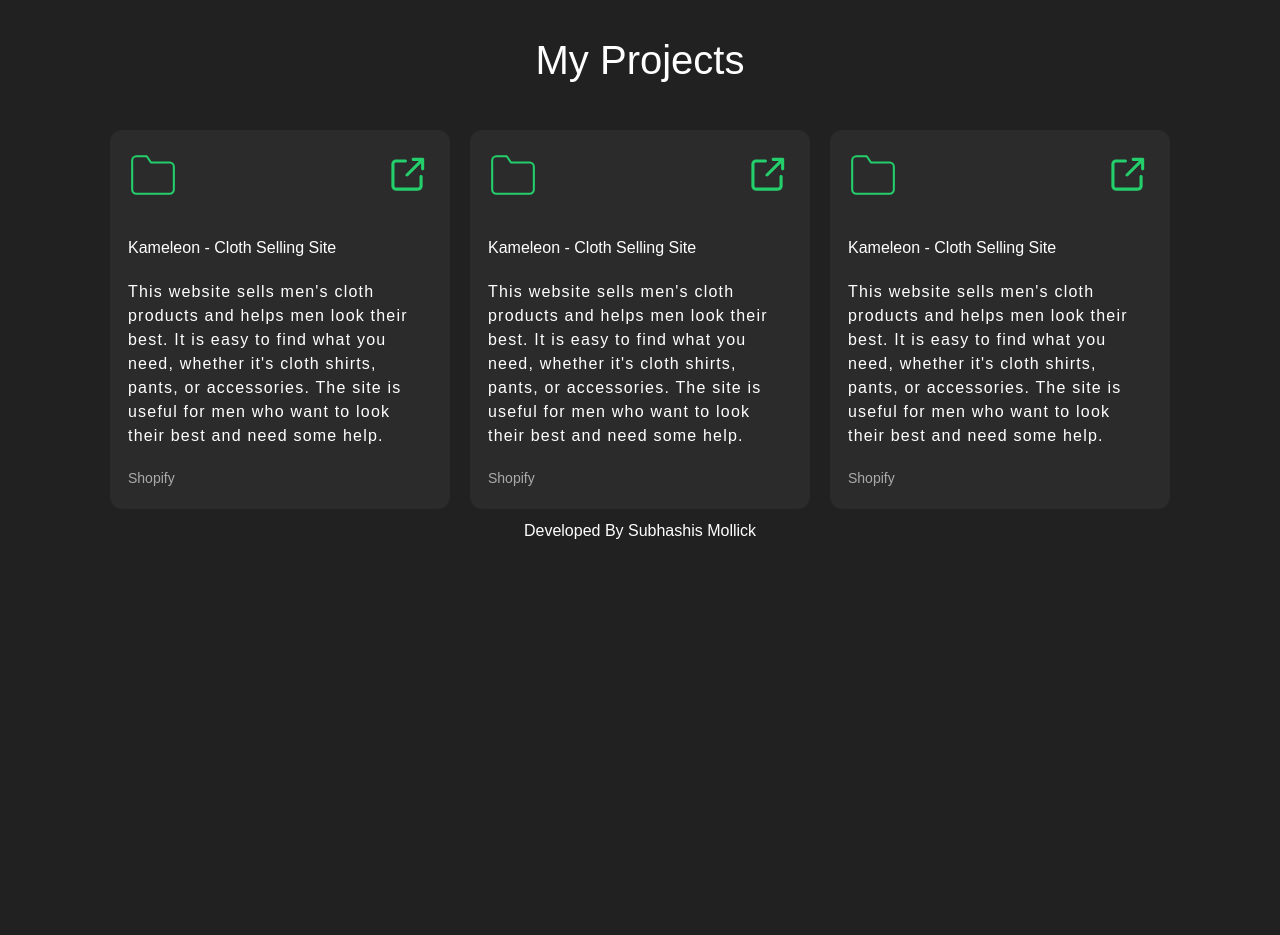
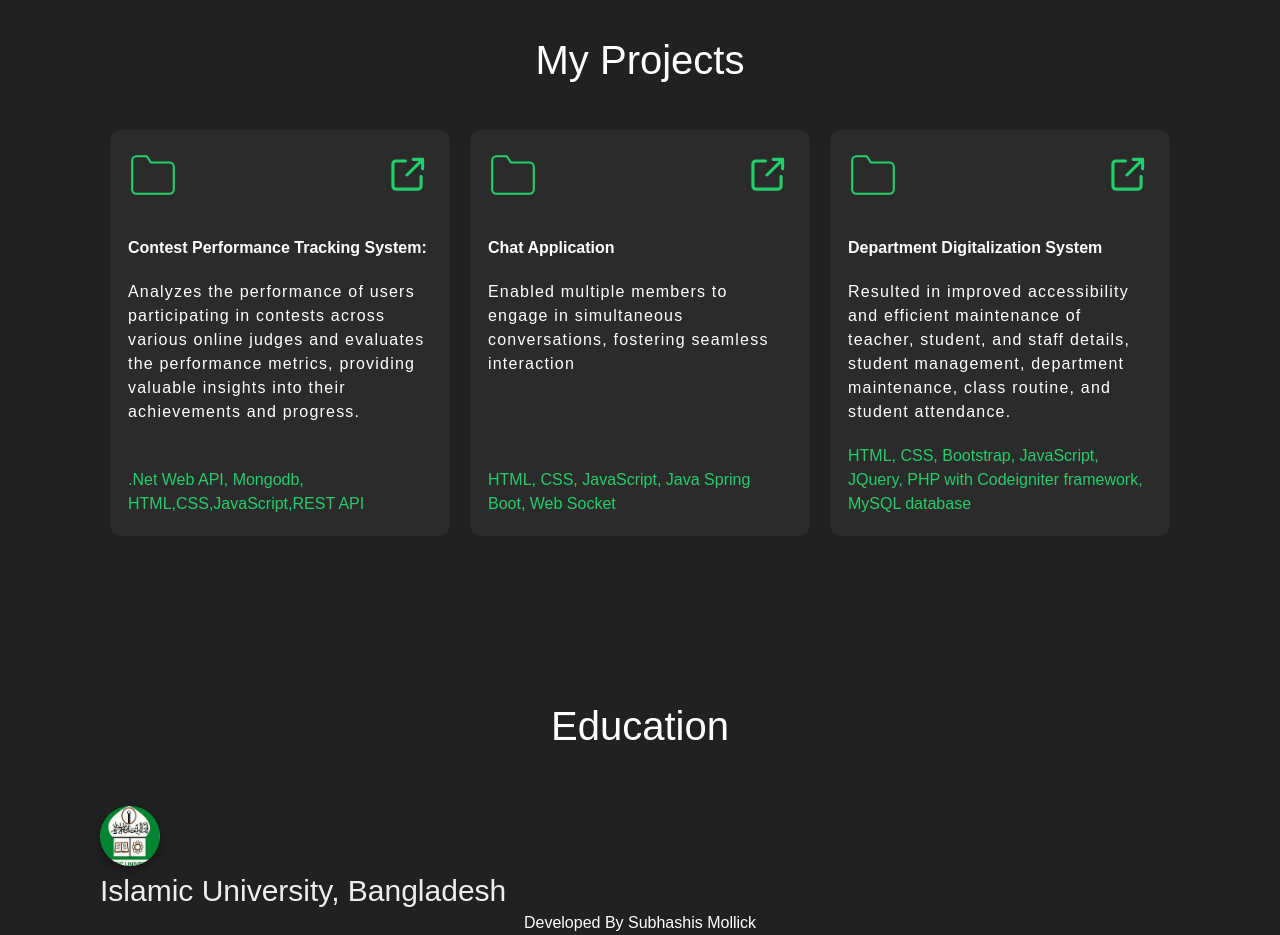
Before and after one commit to subhashiscse/My-Portfolio, a React (Vite) app: page / in a window 1280 px wide. Shown: the part 920-1855 px from the top of the page. Before the commit the page ends 1463 px from the top, so only its background shows below. Built offline with nearby package versions, Linux system fonts and the light colour scheme.

Commit message:
Fixed Project Section

```diff
--- a/src/components/Body/Body.jsx
+++ b/src/components/Body/Body.jsx
@@ -2,9 +2,8 @@
 import Particles from "react-tsparticles"
 import { Container } from "./styles"
 import { Hero } from "../Hero/Hero.jsx"
-// import { About } from "../About/About";
-// import { Contact } from "../Contact/Contact";
 import { Project } from "../Project/Project.jsx";
+import { Education } from "../Education/Education.jsx";
 
 
 
@@ -256,6 +255,7 @@
                 />
                 <Hero/>
                 <Project/>
+                <Education/>
             </Container>
         );
     }
--- /dev/null
+++ b/src/components/Education/Education.jsx
@@ -0,0 +1,25 @@
+import React from 'react';
+import { styles } from "../../styles.js";
+import { Container } from "./styles";
+import islamicuniversity from "../../assets/Education/islamicuniversity.png";
+;
+
+export function Education() {
+  return (
+    <Container id="education">
+        <h2>Education</h2>
+        <div className="education-card-container">
+            <div className="education-card-left">
+                <img crossorigin="anonymous" class="education-roundedimg" src={islamicuniversity} alt="Shahjalal University of Science and Technology"/>
+            </div>
+            <div className='education-card-right'>
+                <p className={`${styles.heroSubText} mt-2 text-white-100`}>
+                    Islamic University, Bangladesh
+                </p>
+            </div>
+        </div>
+    </Container>
+  );
+};
+
+export default Education;
--- /dev/null
+++ b/src/components/Education/styles.js
@@ -0,0 +1,30 @@
+import styled from "styled-components";
+
+
+export const Container = styled.section`
+  margin-top: 15rem;
+
+  h2{
+    text-align: center;
+    font-size: 4rem;
+    margin-bottom: 3rem;
+  }
+  .education-card-container {
+    display: flex;
+    flex-direction: column;
+    padding-top: 20px;
+  }
+  .education-card-left{
+    .education-roundedimg {
+      object-fit: cover;
+      margin-right: 2rem;
+      width: 6rem;
+      height: 6rem;
+      box-shadow: 0 0.5rem 1rem rgba(0,0,0,.3);
+      border-radius: 50%;
+    }
+  }
+  .education-card-right {
+    max-width: 70%;
+  }
+`
--- a/src/components/Hero/Hero.jsx
+++ b/src/components/Hero/Hero.jsx
@@ -24,7 +24,6 @@
                 <img style={{ width: 400 }} src={subhashis} alt="Subhashis Mollick" />
             </div>
         </div>
-
     </section>
   )
 }
--- a/src/components/Project/Project.jsx
+++ b/src/components/Project/Project.jsx
@@ -1,75 +1,35 @@
 import { Container } from "./styles";
 import React from 'react';
+import { projects} from '../../static/config.js'
 import externalLink from "../../assets/external-link.svg"
 
+const SingleProject = ({ project }) => (
+  <div className="project">
+    <header>
+      <svg width="50" xmlns="http://www.w3.org/2000/svg" role="img" viewBox="0 0 24 24" fill="none" stroke="#23ce6b " stroke-width="1" stroke-linecap="round" stroke-linejoin="round"><title>Folder</title><path d="M22 19a2 2 0 0 1-2 2H4a2 2 0 0 1-2-2V5a2 2 0 0 1 2-2h5l2 3h9a2 2 0 0 1 2 2z"></path></svg>
+      <div className="project-links">
+        <a href={project.ProjectUrl} target="_blank" rel="noreferrer">
+          <img src={externalLink} alt="Visit site" />
+        </a>
+      </div>
+    </header>
+    <div className="body">
+      <h3 className="font-bold">{project.Title}</h3>
+      <p>{project.Description}</p>
+    </div>
+    <footer className='text-[#23ce6b]'>
+      {project.Stack}
+    </footer>
+  </div>
+);
 export function Project() {
   return (
     <Container id="project">
       <h2>My Projects</h2>
       <div className="projects">
-          <div className="project">
-            <header>
-              <svg width="50" xmlns="http://www.w3.org/2000/svg" role="img" viewBox="0 0 24 24" fill="none" stroke="#23ce6b " stroke-width="1" stroke-linecap="round" stroke-linejoin="round" ><title>Folder</title><path d="M22 19a2 2 0 0 1-2 2H4a2 2 0 0 1-2-2V5a2 2 0 0 1 2-2h5l2 3h9a2 2 0 0 1 2 2z"></path></svg>
-              <div className="project-links">
-                <a href="https://kameleon.co.in/" target="_blank" rel="noreferrer">
-                  <img src={externalLink} alt="Visit site" />
-                </a>
-              </div>
-            </header>
-            <div className="body">
-              <h3>Kameleon - Cloth Selling Site</h3>
-              <p>
-              This website sells men's cloth products and helps men look their best. It is easy to find what you need, whether it's cloth shirts, pants, or accessories. The site is useful for men who want to look their best and need some help.
-              </p>
-            </div>
-            <footer>
-              <ul className="tech-list">
-                <li>Shopify</li>
-              </ul>
-            </footer>
-          </div>
-          <div className="project">
-            <header>
-              <svg width="50" xmlns="http://www.w3.org/2000/svg" role="img" viewBox="0 0 24 24" fill="none" stroke="#23ce6b " stroke-width="1" stroke-linecap="round" stroke-linejoin="round" ><title>Folder</title><path d="M22 19a2 2 0 0 1-2 2H4a2 2 0 0 1-2-2V5a2 2 0 0 1 2-2h5l2 3h9a2 2 0 0 1 2 2z"></path></svg>
-              <div className="project-links">
-                <a href="https://kameleon.co.in/" target="_blank" rel="noreferrer">
-                  <img src={externalLink} alt="Visit site" />
-                </a>
-              </div>
-            </header>
-            <div className="body">
-              <h3>Kameleon - Cloth Selling Site</h3>
-              <p>
-              This website sells men's cloth products and helps men look their best. It is easy to find what you need, whether it's cloth shirts, pants, or accessories. The site is useful for men who want to look their best and need some help.
-              </p>
-            </div>
-            <footer>
-              <ul className="tech-list">
-                <li>Shopify</li>
-              </ul>
-            </footer>
-          </div>
-          <div className="project">
-            <header>
-              <svg width="50" xmlns="http://www.w3.org/2000/svg" role="img" viewBox="0 0 24 24" fill="none" stroke="#23ce6b " stroke-width="1" stroke-linecap="round" stroke-linejoin="round" ><title>Folder</title><path d="M22 19a2 2 0 0 1-2 2H4a2 2 0 0 1-2-2V5a2 2 0 0 1 2-2h5l2 3h9a2 2 0 0 1 2 2z"></path></svg>
-              <div className="project-links">
-                <a href="https://kameleon.co.in/" target="_blank" rel="noreferrer">
-                  <img src={externalLink} alt="Visit site" />
-                </a>
-              </div>
-            </header>
-            <div className="body">
-              <h3>Kameleon - Cloth Selling Site</h3>
-              <p>
-              This website sells men's cloth products and helps men look their best. It is easy to find what you need, whether it's cloth shirts, pants, or accessories. The site is useful for men who want to look their best and need some help.
-              </p>
-            </div>
-            <footer>
-              <ul className="tech-list">
-                <li>Shopify</li>
-              </ul>
-            </footer>
-          </div>
+          {projects.map((project, index) => (
+            <SingleProject key={index} project={project} />
+          ))}
       </div>
     </Container>
   );
--- a/src/static/config.js
+++ b/src/static/config.js
@@ -28,22 +28,28 @@
     title: "Contact",
   },
 ];
-const services = [
+export const projects = [
   {
-    title: "Frontend Developer",
-    icon: "",
+    Serial: 1,
+    Title: "Contest Performance Tracking System:",
+    ProjectUrl: "https://github.com/subhashiscse/CPU-Information",
+    Description: "Analyzes the performance of users participating in contests across various online judges and evaluates the performance metrics, providing valuable insights into their achievements and progress.",
+    Stack: ".Net Web API, Mongodb, HTML,CSS,JavaScript,REST API"
   },
   {
-    title: "Backend Developer",
-    icon: "",
+    Serial: 2,
+    Title: "Chat Application",
+    ProjectUrl: "https://github.com/subhashiscse/chat-application-java-spring-boot",
+    Description: "Enabled multiple members to engage in simultaneous conversations, fostering seamless interaction",
+    Stack: "HTML, CSS, JavaScript, Java Spring Boot, Web Socket"
   },
   {
-    title: "Mobile App Developer",
-    icon: "",
-  },
-  {
-    title: "WordPress Developer",
-    icon: "",
-  },
+    Serial: 3,
+    Title: "Department Digitalization System",
+    ProjectUrl: "https://github.com/subhashiscse/cse-department-project",
+    Description: "Resulted in improved accessibility and efficient maintenance of teacher, student, and staff details, student management, department maintenance, class routine, and student attendance.",
+    Stack: "HTML, CSS, Bootstrap, JavaScript, JQuery, PHP with Codeigniter framework, MySQL database"
+  }
 ];
-export default navLinks;
+
+export default {navLinks,projects};
```
Also changed, not shown: src/assets/index.js (+3 -4 lines), src/assets/Education/islamicuniversity.png (added). Lines whose indentation alone changed are shown as unchanged.
